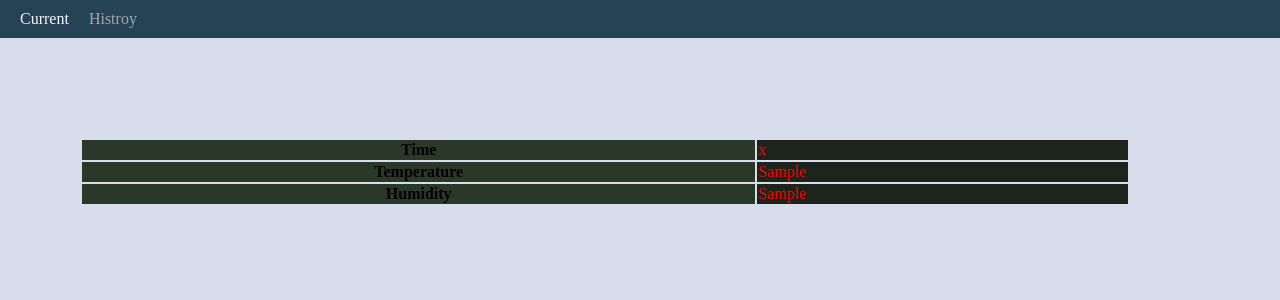
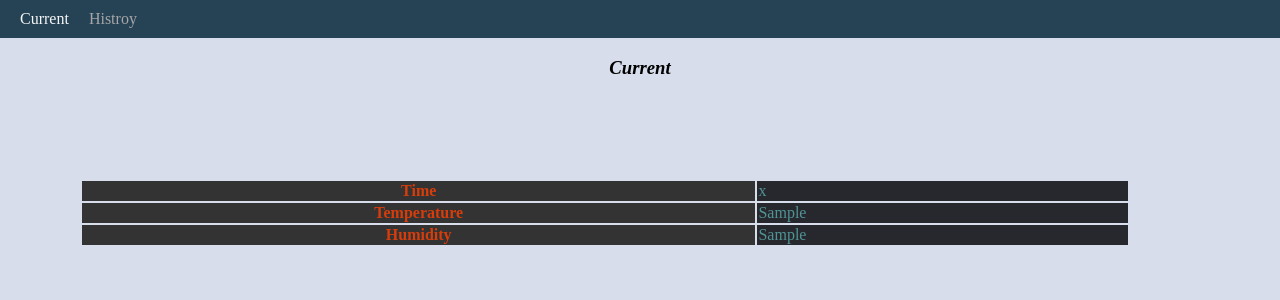
Before and after one commit to knaiskes/sensorsPanel, a Flask app: page /dashboard in a window 1280 px wide. Shown: the top 300 px of the page. Run offline with Flask 2, Linux system fonts and the light colour scheme; the visitor is signed in with stand-in values (Sample User, id 1); tables that the repository leaves empty hold one stand-in row (values such as "Sample post").

Commit message:
fixed db display and changed some css

```diff
--- a/app.py
+++ b/app.py
@@ -7,7 +7,7 @@ import sqlite3
 app = Flask(__name__)
 
 app.secret_key = "secret_key"
-
+tables = getAllTables()
 @app.before_request
 def before_request():
 	g.db = sqlite3.connect("databases/measurements.db")
@@ -47,7 +47,7 @@ def dashboard():
 @app.route("/history", methods=["GET", "POST"])
 def history():
 	option = request.form.get("options-form")
-	tables = getAllTables()
+	#tables = getAllTables()
 
 	return render_template("history.html",tables=tables)
 
--- a/static/dashboard.css
+++ b/static/dashboard.css
@@ -62,11 +62,12 @@ table {
 }
 
 table td {
-	color:red;
-	background-color:#1C241C;
+	color: #509496;
+	background-color: #27282D;
 }
 table th {
-	background-color:#2A3827;
+	color: #D63D0A;
+	background-color: #333333;
 }
 
 #table-pos {
--- a/templates/dashboard.html
+++ b/templates/dashboard.html
@@ -15,6 +15,7 @@
 	</head>
 
 	<body>
+		<center> <h3> <i> Current </i> </h3> </center>
 
 		<div id="table-pos">
 		<table>
```
